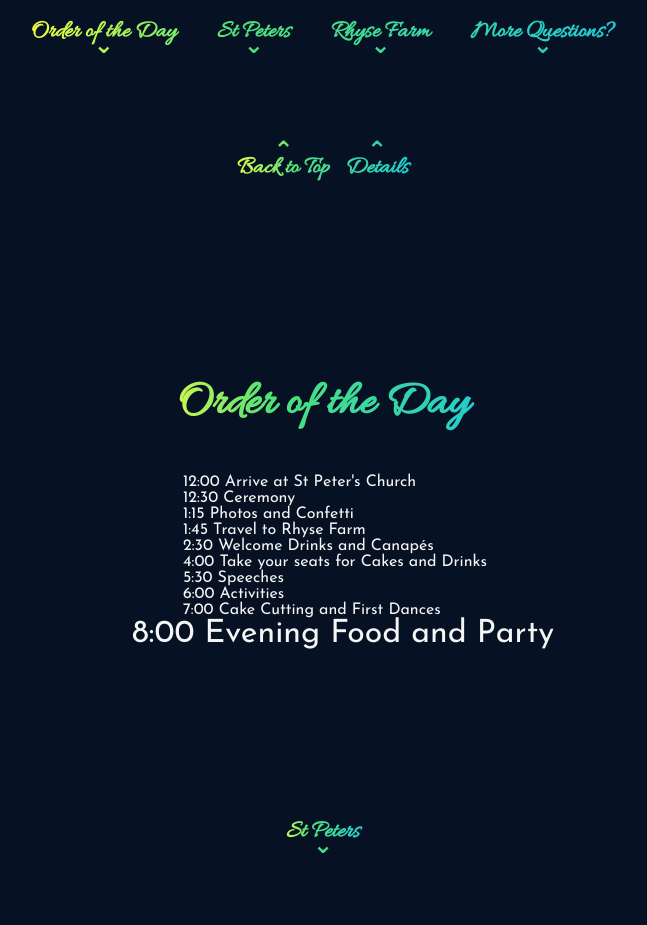
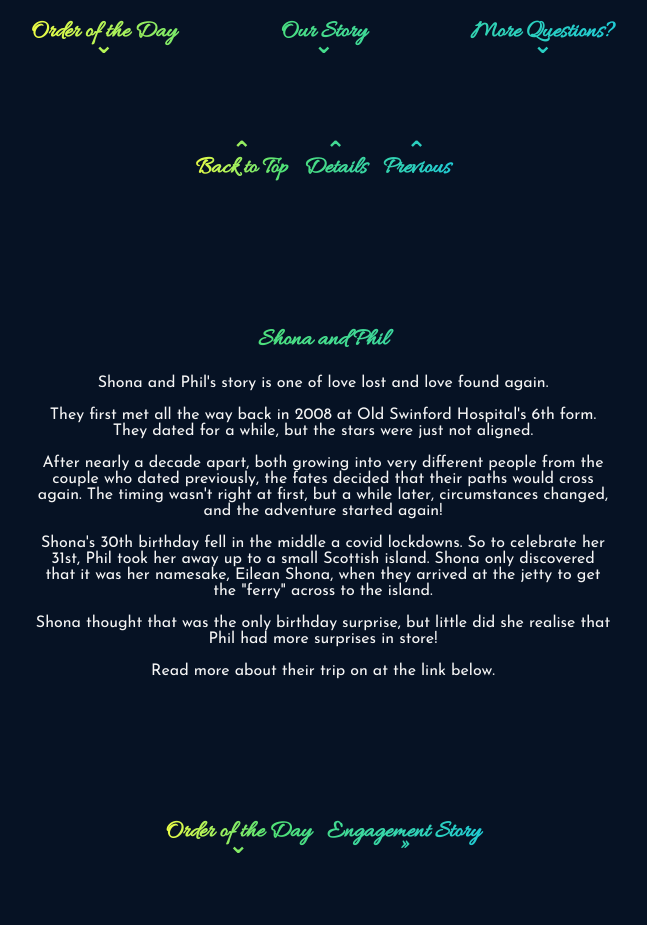
Before and after one commit to phil-6/wedding-simple, a plain HTML site: page index.html in a window 1280 px wide. Shown: the part 1480-2405 px from the top of the page, without its empty margins (317-964 px from the left). Drawn offline with Linux system fonts and the light colour scheme.

Commit message:
add some more content

```diff
--- a/assets/css/main.scss
+++ b/assets/css/main.scss
@@ -88,7 +88,11 @@ body {
   }
 
   .middle {
-
+    max-width: $breakpoint-sm;
+    text-align: center;
+    img {
+      width: 100%;
+    }
   }
 
   .bottom {
--- a/index.html
+++ b/index.html
@@ -73,17 +73,52 @@
             <h2>Order of the Day</h2>
             <h2>&#8964;</h2>
         </a>
-        <a class="details-link" href="#church">
-            <h2>St Peters</h2>
+        <a class="details-link" href="#story">
+            <h2>Our Story</h2>
             <h2>&#8964;</h2>
         </a>
-        <a class="details-link" href="#reception">
-            <h2>Rhyse Farm</h2>
-            <h2>&#8964;</h2>
-        </a>
+<!--        <a class="details-link" href="#reception">-->
+<!--            <h2>Rhyse Farm</h2>-->
+<!--            <h2>&#8964;</h2>-->
+<!--        </a>-->
         <a class="details-link" href="#questions">
             <h2>More Questions?</h2>
             <h2>&#8964;</h2>
+        </a>
+    </div>
+</section>
+<section id="story">
+    <div class="top">
+        <a href="#page-top">
+            <h2>&#8963;</h2>
+            <h2>Back to Top</h2>
+        </a>
+        <a href="#details">
+            <h2>&#8963;</h2>
+            <h2>Details</h2>
+        </a>
+        <a href="#order">
+            <h2>&#8963;</h2>
+            <h2>Previous</h2>
+        </a>
+    </div>
+    <div class="middle">
+        <h2>Shona and Phil</h2>
+        <p>Shona and Phil's story is one of love lost and love found again.</p>
+        <p>They first met all the way back in 2008 at Old Swinford Hospital's 6th form. They dated for a while, but the stars were just not aligned.</p>
+        <p>After nearly a decade apart, both growing into very different people from the couple who dated previously, the fates decided that their paths would cross again. The timing wasn't right at first, but a while later, circumstances changed, and the adventure started again!</p>
+        <p>Shona's 30th birthday fell in the middle a covid lockdowns. So to celebrate her 31st, Phil took her away up to a small Scottish island. Shona only discovered that it was her namesake, Eilean Shona, when they arrived at the jetty to get the "ferry" across to the island.</p>
+        <p>Shona thought that was the only birthday surprise, but little did she realise that Phil had more surprises in store!</p>
+        <p>Read more about their trip on at the link below.</p>
+    </div>
+    <div class="bottom">
+        <a class="details-link" href="#order">
+            <h2>Order of the Day</h2>
+            <h2>&#8964;</h2>
+        </a>
+        <a class="details-link" href="https://philreynolds.dev/posts/2022/eilean-shona-1">
+            <h2>Engagement Story</h2>
+            <h2>&#187;</h2>
         </a>
     </div>
 </section>
@@ -138,7 +173,9 @@
     </div>
     <div class="middle">
         <h2>St Peter's Church, Kinver</h2>
-        <p>What and Why</p>
+        <p>St Peter's is Shona's home church.</p>
+        <p>It is a really special place for both her and her family. She was christened and confirmed there, her sister was married there and Shona's family home is just down the hill from the Church!</p>
+        <img src="/assets/images/stpeters.png" alt="Stained Glass Window in St Peter's Church">
     </div>
     <div class="bottom">
         <a class="details-link" href="#reception">
@@ -167,7 +204,10 @@
         </a>
     </div>
     <div class="middle">
-        Reception
+        <h2>Reception at Rhyse Farm</h2>
+        <p>On the way to view Rhyse Farm, Phil's mum was worried that it would be muddy and smelly - because it's a farm!</p>
+        <p>She left describing it as luxurious.</p>
+        <p>High praise indeed from Hazel Reynolds!</p>
     </div>
     <div class="bottom">
         <a class="details-link" href="#questions">
```
Also changed, not shown: assets/css/main.css, 1 other file.
